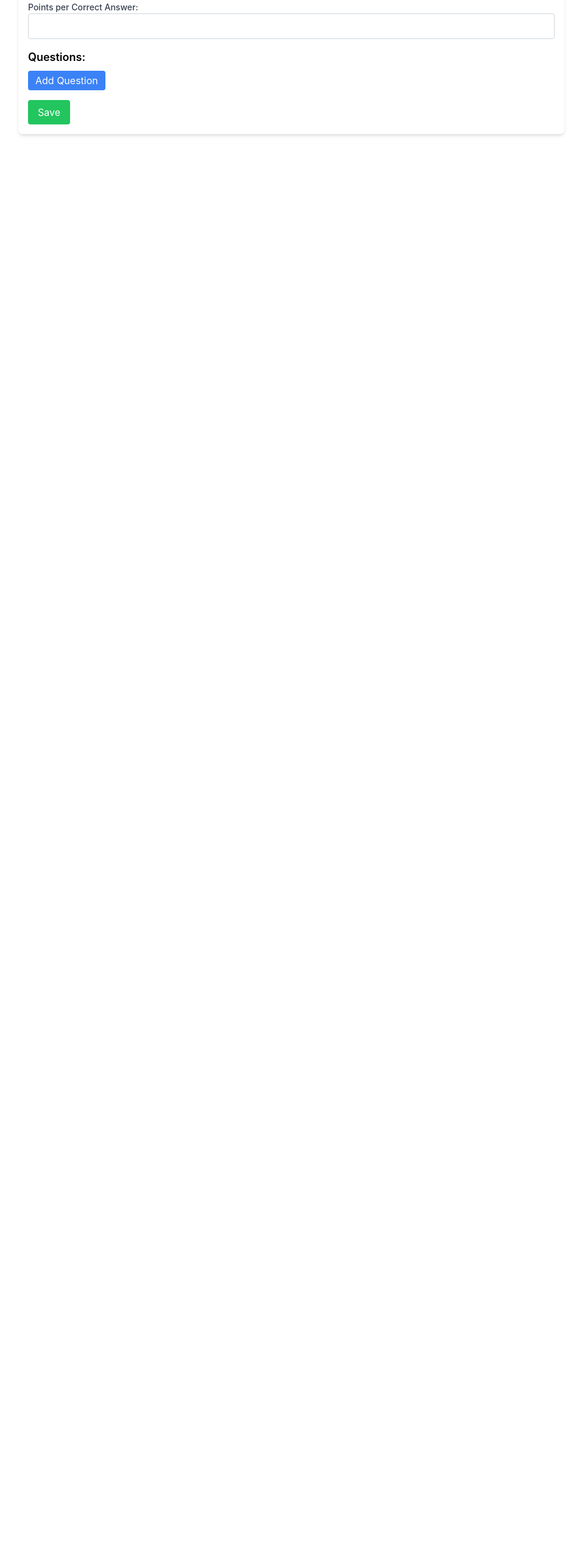
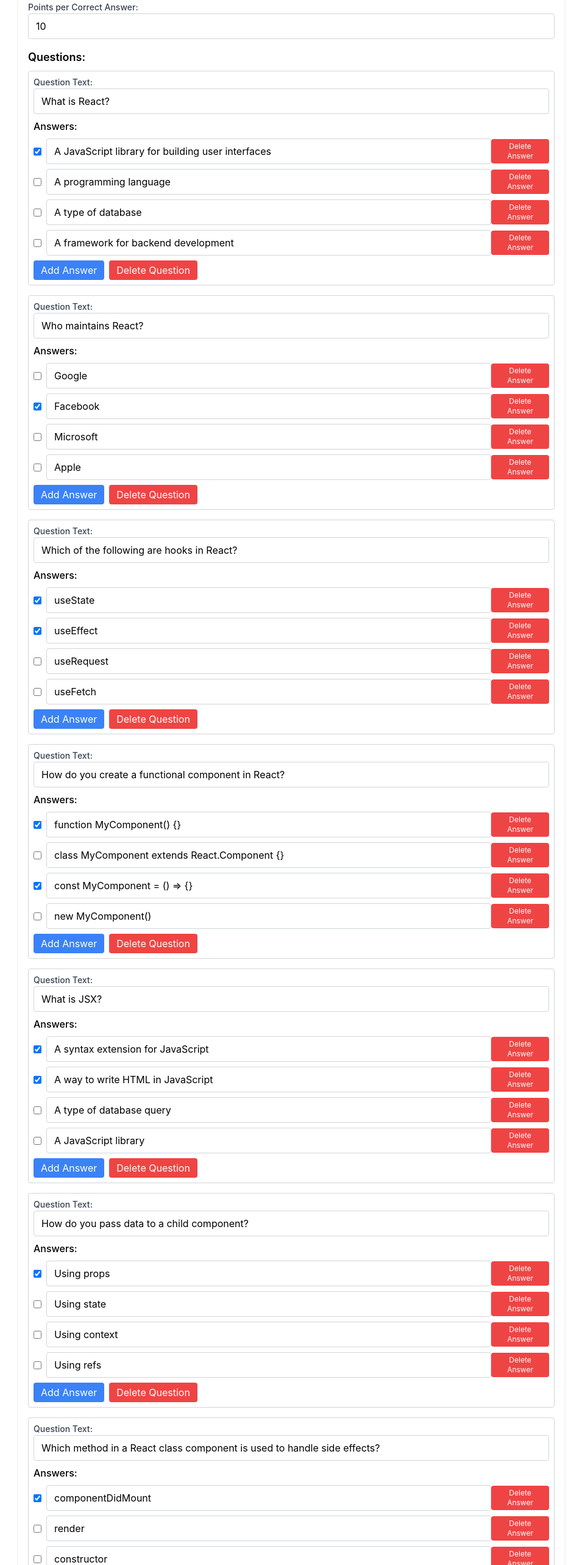
Before and after one commit to Zhihare/quiztest, a React (Create React App) app: page /quiztest/form/1 in a window 1280 px wide. Shown: the part 234-2800 px from the top of the page at 61% size, without its empty margins (162-1117 px from the left). Before the commit the page ends 800 px from the top, so only its background shows below. Built offline with nearby package versions, Linux system fonts and the light colour scheme.

Commit message:
+initialQuiz

```diff
--- a/src/components/QuizForm/QuizForm.tsx
+++ b/src/components/QuizForm/QuizForm.tsx
@@ -10,8 +10,8 @@
   const [quiz, setQuiz] = useState<Quiz>({
     id: '',
     name: '',
-    timeLimit: undefined,
-    pointsPerAnswer: undefined,
+    timeLimit: 60,
+    pointsPerAnswer: 1,
     questions: [],
   });
 
--- a/src/components/QuizList/QuizList.tsx
+++ b/src/components/QuizList/QuizList.tsx
@@ -3,6 +3,7 @@
 import { Quiz } from '../../redax/types';
 import { deleteQuiz, getQuizzes } from '../../redax/api';
 import { generateId, getRandomColor } from '../Service/generateId';
+
 
 
 const QuizList: React.FC = () => {
--- a/src/redax/api.ts
+++ b/src/redax/api.ts
@@ -1,12 +1,21 @@
 
 
+import { quizData } from './initialQuiz';
 import { Quiz } from './types';
 
 const delay = (ms: number) => new Promise(resolve => setTimeout(resolve, ms));
 
 export const getQuizzes = async (): Promise<Quiz[]> => {
   await delay(500);
-  const quizzes = JSON.parse(localStorage.getItem('quizzes') || '[]');
+  let quizzes = JSON.parse(localStorage.getItem('quizzes') || '[]');
+ if (quizzes.length === 0) {
+
+    const initialQuiz = quizData
+
+    quizzes = [initialQuiz];
+    localStorage.setItem('quizzes', JSON.stringify(quizzes));
+  }
+
   return quizzes;
 };
 
--- a/src/redax/initialQuiz.ts
+++ b/src/redax/initialQuiz.ts
@@ -1,60 +1,109 @@
-import { Quiz } from './types';
 
-export let initialQuizzes: Quiz[] = [
+export const quizData = {
+  id: '1',
+  name: 'React Quiz',
+  timeLimit: 600, // 10 minutes in milliseconds
+  pointsPerAnswer: 10,
+  questions: [
     {
       id: '1',
-        name: 'General Knowledge',
-    timeLimit: 20,
-    pointsPerAnswer: 2,
-    questions: [
-        {
-        id: '10001',
-        text: 'What is the capital of France?',
+      text: 'What is React?',
       answers: [
-          { text: 'Paris', isCorrect: true },
-          { text: 'London', isCorrect: false },
-          { text: 'Berlin', isCorrect: false },
-          { text: 'Madrid', isCorrect: false },
-        ],
-      },
-        {
-        id: '10002',
-        text: 'What is 2 + 2?',
-        answers: [
-          { text: '3', isCorrect: false },
-          { text: '4', isCorrect: true },
-          { text: '5', isCorrect: false },
-          { text: '6', isCorrect: false },
-        ],
-      },
+        { text: 'A JavaScript library for building user interfaces', isCorrect: true },
+        { text: 'A programming language', isCorrect: false },
+        { text: 'A type of database', isCorrect: false },
+        { text: 'A framework for backend development', isCorrect: false },
       ],
     },
     {
       id: '2',
-      name: 'Programming',
-    timeLimit: 20,
-    pointsPerAnswer: 2,
-    questions: [
-        {
-        id: '20001',
-        text: 'What does HTML stand for?',
+      text: 'Who maintains React?',
       answers: [
-          { text: 'Hyper Text Markup Language', isCorrect: true },
-          { text: 'Home Tool Markup Language', isCorrect: false },
-          { text: 'Hyperlinks and Text Markup Language', isCorrect: false },
-          { text: 'Hyperlinking Text Marking Language', isCorrect: false },
+        { text: 'Google', isCorrect: false },
+        { text: 'Facebook', isCorrect: true },
+        { text: 'Microsoft', isCorrect: false },
+        { text: 'Apple', isCorrect: false },
       ],
     },
     {
-        id: '20002',
-        text: 'Which language is used for styling web pages?',
+      id: '3',
+      text: 'Which of the following are hooks in React?',
       answers: [
-          { text: 'HTML', isCorrect: false },
-          { text: 'JQuery', isCorrect: false },
-          { text: 'CSS', isCorrect: true },
-          { text: 'XML', isCorrect: false },
+        { text: 'useState', isCorrect: true },
+        { text: 'useEffect', isCorrect: true },
+        { text: 'useRequest', isCorrect: false },
+        { text: 'useFetch', isCorrect: false },
+      ],
+    },
+    {
+      id: '4',
+      text: 'How do you create a functional component in React?',
+      answers: [
+        { text: 'function MyComponent() {}', isCorrect: true },
+        { text: 'class MyComponent extends React.Component {}', isCorrect: false },
+        { text: 'const MyComponent = () => {}', isCorrect: true },
+        { text: 'new MyComponent()', isCorrect: false },
+      ],
+    },
+    {
+      id: '5',
+      text: 'What is JSX?',
+      answers: [
+        { text: 'A syntax extension for JavaScript', isCorrect: true },
+        { text: 'A way to write HTML in JavaScript', isCorrect: true },
+        { text: 'A type of database query', isCorrect: false },
+        { text: 'A JavaScript library', isCorrect: false },
+      ],
+    },
+    {
+      id: '6',
+      text: 'How do you pass data to a child component?',
+      answers: [
+        { text: 'Using props', isCorrect: true },
+        { text: 'Using state', isCorrect: false },
+        { text: 'Using context', isCorrect: false },
+        { text: 'Using refs', isCorrect: false },
+      ],
+    },
+    {
+      id: '7',
+      text: 'Which method in a React class component is used to handle side effects?',
+      answers: [
+        { text: 'componentDidMount', isCorrect: true },
+        { text: 'render', isCorrect: false },
+        { text: 'constructor', isCorrect: false },
+        { text: 'getDerivedStateFromProps', isCorrect: false },
+      ],
+    },
+    {
+      id: '8',
+      text: 'What is the use of useEffect hook?',
+      answers: [
+        { text: 'To handle side effects in functional components', isCorrect: true },
+        { text: 'To manage state in functional components', isCorrect: false },
+        { text: 'To create context in functional components', isCorrect: false },
+        { text: 'To fetch data in functional components', isCorrect: true },
+      ],
+    },
+    {
+      id: '9',
+      text: 'How do you update the state in a functional component?',
+      answers: [
+        { text: 'Using setState', isCorrect: false },
+        { text: 'Using this.setState', isCorrect: false },
+        { text: 'Using useState hook', isCorrect: true },
+        { text: 'Using useReducer hook', isCorrect: true },
+      ],
+    },
+    {
+      id: '10',
+      text: 'What is the virtual DOM?',
+      answers: [
+        { text: 'A copy of the real DOM that is kept in memory', isCorrect: true },
+        { text: 'A method to directly manipulate the real DOM', isCorrect: false },
+        { text: 'A feature to improve CSS performance', isCorrect: false },
+        { text: 'A way to handle backend operations', isCorrect: false },
       ],
     },
   ],
-  },
-];
+};
--- a/src/redax/types.ts
+++ b/src/redax/types.ts
@@ -12,7 +12,7 @@
 export interface Quiz {
     id: string;
     name: string;
-    timeLimit: number|undefined,
-    pointsPerAnswer: number|undefined,
+    timeLimit: number,
+    pointsPerAnswer: number,
     questions: Question[];
 }
```
Lines whose indentation alone changed are shown as unchanged.
